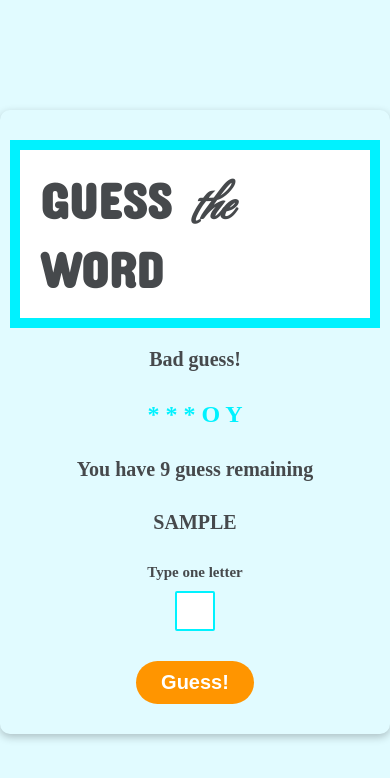
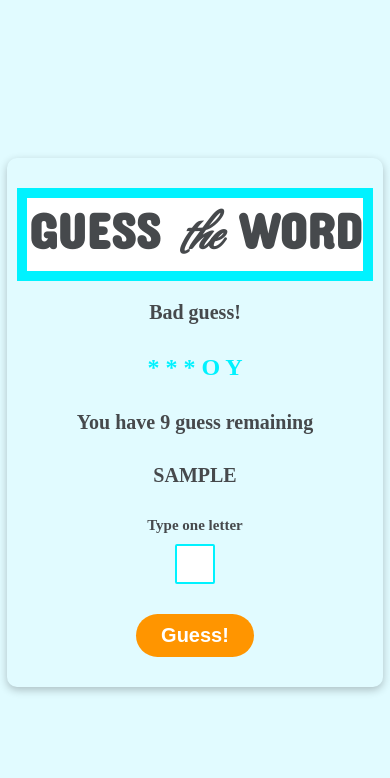
Before and after one commit to sagar1343/Guessing-game, a plain HTML site: page index.html in a window 390 px wide. Both pictures are taken after typing "Sample" into the empty fields and a click on the button "Guess!". Drawn offline with Linux system fonts and the light colour scheme.

Commit message:
version 2.0

```diff
--- a/index.css
+++ b/index.css
@@ -104,4 +104,11 @@ button:hover {
   .container {
     padding-inline: 1rem;
   }
+  h1 {
+    white-space: nowrap;
+    padding: 0.2rem;
+  }
+  div.message {
+    white-space: nowrap;
+  }
 }
--- a/index.html
+++ b/index.html
@@ -12,7 +12,7 @@
         <h1>GUESS <em>the</em> WORD</h1>
         <div class="message"></div>
         <div class="correctWord"></div>
-        <div class="guessCountMessage">You have 10 guess remaining</div>
+        <div class="guessCountMessage"></div>
         <div class="guessLetterDisplay"></div>
         <form id="guessForm">
           <label for="inputLetter">Type one letter</label>
--- a/index.js
+++ b/index.js
@@ -9,61 +9,23 @@ const inputLetter = document.getElementById("inputLetter");
 let guessLetters = [];
 let positions = [3, 4];
 let enableForm = true;
+let index = 0;
 
-guessCountMessage.innerHTML = `You have ${guessCount} guess remaining`;
+guessCountMessage.innerHTML = showMessage(positions);
 
 showCorrectGuess(positions);
 
-form.addEventListener("submit", (event) => {
-  event.preventDefault();
-  if (!enableForm) {
-    return;
-  }
+form.addEventListener("submit", handleInput);
 
-  guessCount--;
-  if (guessCount >= 0) {
-    const updatedLetters = [...guessLetters, inputLetter.value.toUpperCase()];
-    guessLetters = [...updatedLetters];
-    displayGuessLetter(guessLetters);
-    let newPosition = matchedIndex(inputLetter.value.toUpperCase());
-    if (newPosition >= 0 && !positions.includes(newPosition)) {
-      positions = [newPosition, ...positions];
-      console.log(positions);
-      message.innerHTML = `Good guess! The word has Letter ${
-        letters[positions[0]]
-      }.`;
-    } else {
-      message.innerHTML = "Bad guess!";
-    }
-    showCorrectGuess(positions);
-    if (positions.length === letters.length) {
-      enableForm = false;
-      inputLetter.disabled = true;
-    }
-    guessCountMessage.innerHTML =
-      positions.length === letters.length
-        ? `You win!!!`
-        : `You have ${guessCount} guess remaining`;
-
-    inputLetter.value = "";
-  } else {
-    guessCountMessage.innerHTML = "You failed, try again...";
-  }
-});
-
-function matchedIndex(letter) {
-  return letters.indexOf(letter);
-}
 function showCorrectGuess(positions) {
   correctWord.innerHTML = letters
-    .map(
-      (letter, index) =>
-        `${
-          positions.includes(index)
-            ? `<span class="correct-letter" id=${index}>${letter}</span>`
-            : `<span class="correct-letter" id=${index}>*</span>`
-        }`
-    )
+    .map((letter, index) => {
+      return `${
+        positions.includes(index)
+          ? `<span class="correct-letter" id=${index}>${letter}</span>`
+          : `<span class="correct-letter" id=${index}>*</span>`
+      }`;
+    })
     .join(" ");
 }
 
@@ -72,3 +34,44 @@ function displayGuessLetter(guessLetters) {
     .map((guessLetter) => `<span>${guessLetter}</span>`)
     .join(" ");
 }
+function validateLetter(letter) {
+  return letter === letters[index];
+}
+
+function handleInput(event) {
+  event.preventDefault();
+
+  if (!enableForm) {
+    return;
+  }
+  guessCount--;
+  if (guessCount >= 0) {
+    const enteredLetter = inputLetter.value.toUpperCase();
+    guessLetters = [...guessLetters, enteredLetter];
+    displayGuessLetter(guessLetters);
+
+    if (validateLetter(enteredLetter)) {
+      message.innerHTML = `Good guess! The word has Letter ${letters[index]}.`;
+      positions = [...positions, index];
+      index++;
+    } else {
+      message.innerHTML = "Bad guess!";
+    }
+    inputLetter.value = "";
+    showCorrectGuess(positions);
+    guessCountMessage.innerHTML = showMessage(positions);
+  }
+}
+function showMessage(positionArray) {
+  if (positionArray.length === letters.length) {
+    inputLetter.disabled = true;
+    enableForm = false;
+    return "You Win!!!";
+  } else if (guessCount === 0) {
+    inputLetter.disabled = true;
+    enableForm = false;
+    return "You failed, try again...";
+  } else {
+    return `You have ${guessCount} guess remaining`;
+  }
+}
```
